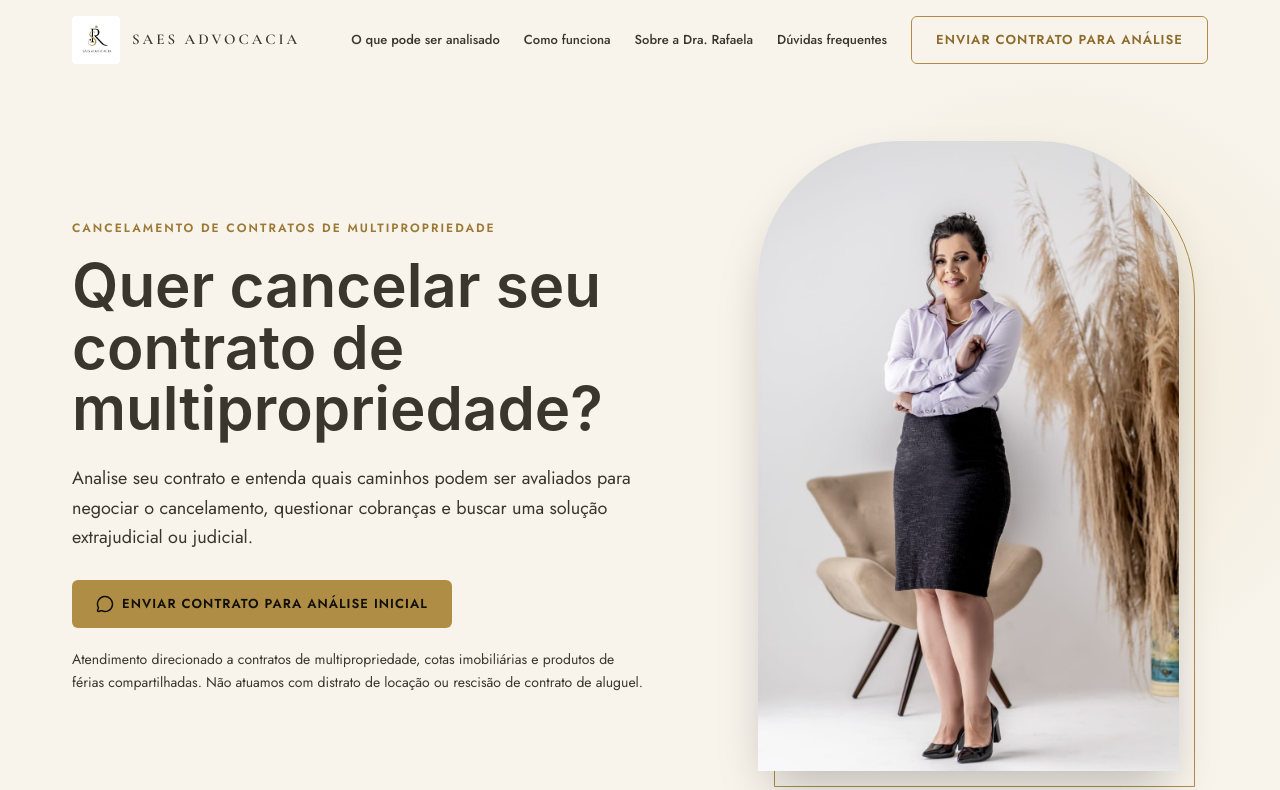
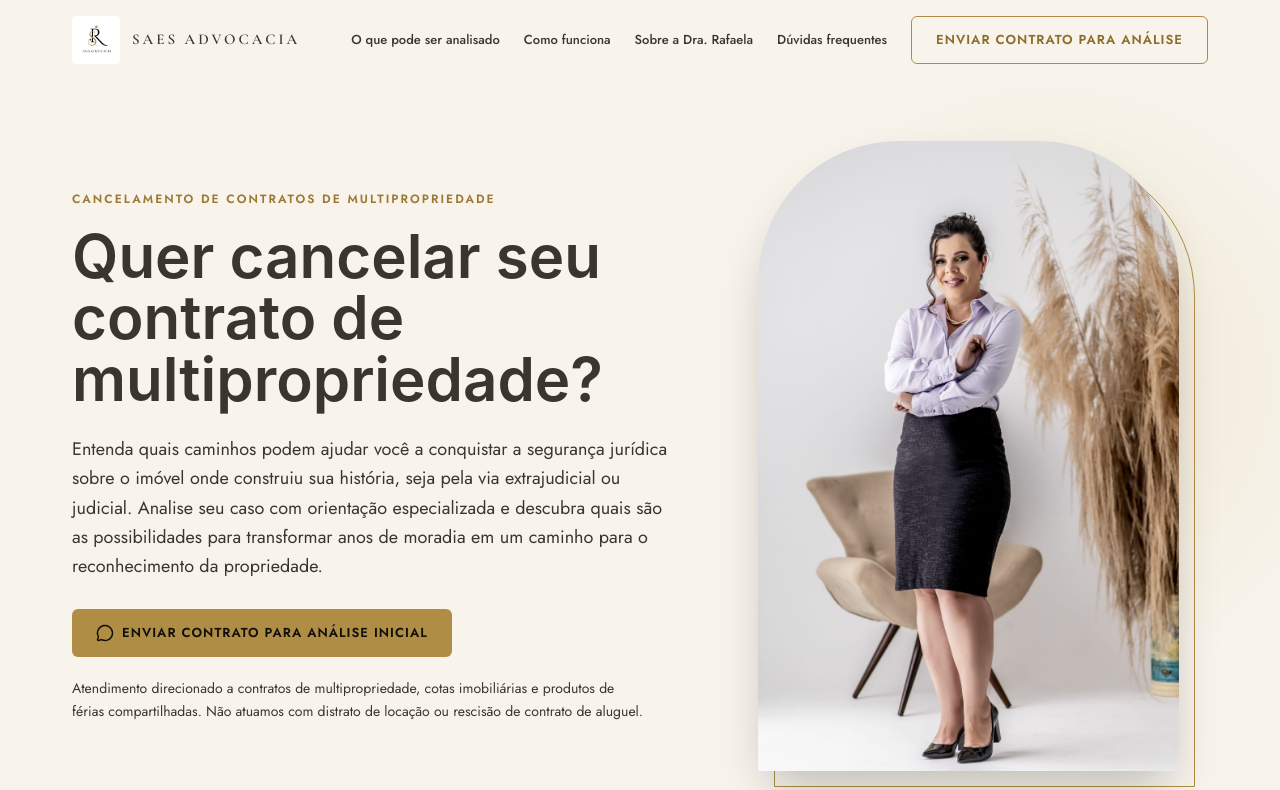
Before and after one commit to daniloelevate/landing-page-multipropriedade-k81s9wnob, a React (Vite) app: page / in a window 1280 px wide. Shown: the top 790 px of the page. Built offline with nearby package versions, Linux system fonts and the light colour scheme.

Commit message:
Substitui subtítulo do hero na landing page de multipropriedade

```diff
--- a/src/lib/pocketbase/schema.json
+++ b/src/lib/pocketbase/schema.json
@@ -1,5 +1,5 @@
 {
-  "generatedAt": "2026-10-14T19:36:43.877Z",
+  "generatedAt": "2026-10-15T23:26:09.157Z",
   "collections": [
     {
       "name": "users",
--- a/src/pages/Index.tsx
+++ b/src/pages/Index.tsx
@@ -122,8 +122,10 @@ export default function Index() {
             <p className="eyebrow">CANCELAMENTO DE CONTRATOS DE MULTIPROPRIEDADE</p>
             <h1>Quer cancelar seu contrato de multipropriedade?</h1>
             <p className="hero-subtitle">
-              Analise seu contrato e entenda quais caminhos podem ser avaliados para negociar o
-              cancelamento, questionar cobranças e buscar uma solução extrajudicial ou judicial.
+              Entenda quais caminhos podem ajudar você a conquistar a segurança jurídica sobre o
+              imóvel onde construiu sua história, seja pela via extrajudicial ou judicial. Analise
+              seu caso com orientação especializada e descubra quais são as possibilidades para
+              transformar anos de moradia em um caminho para o reconhecimento da propriedade.
             </p>
             <a
               href={WHATSAPP_LINK}
```
Also changed, not shown: .skip.config.json.
